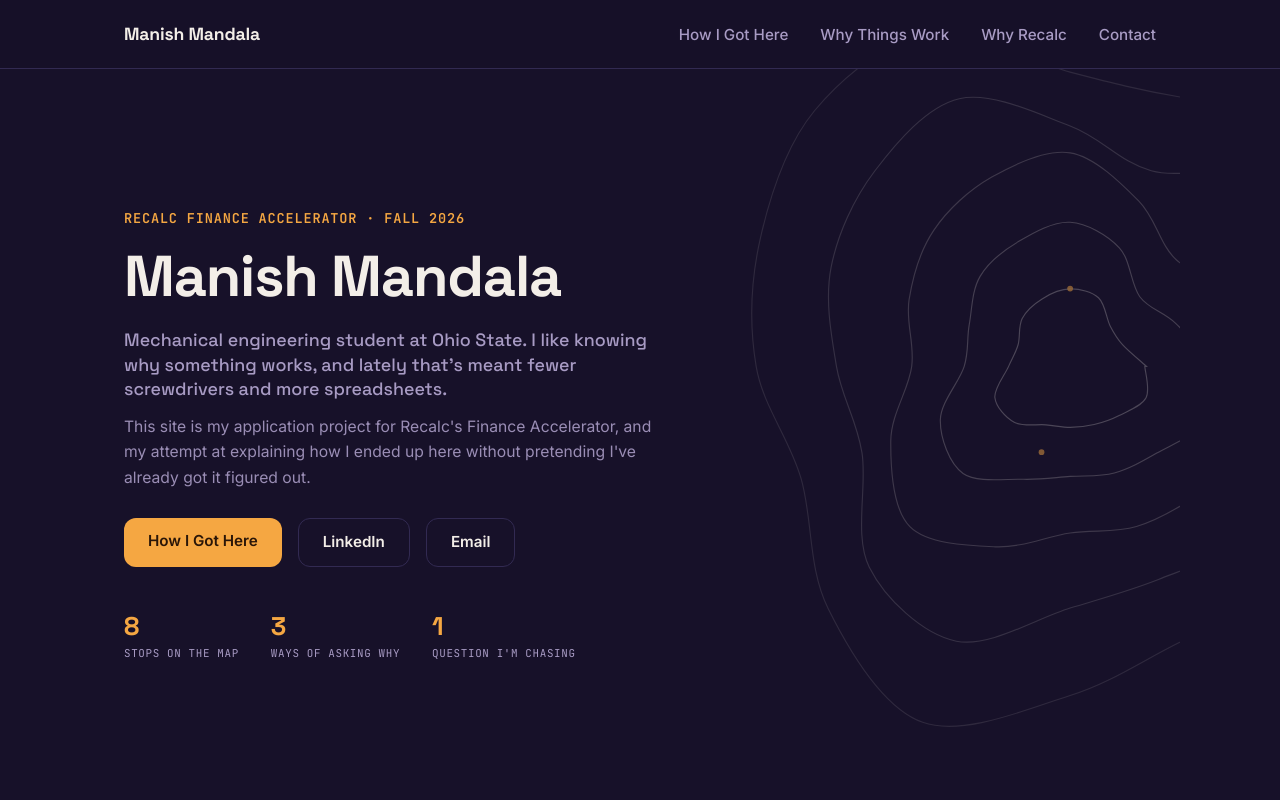
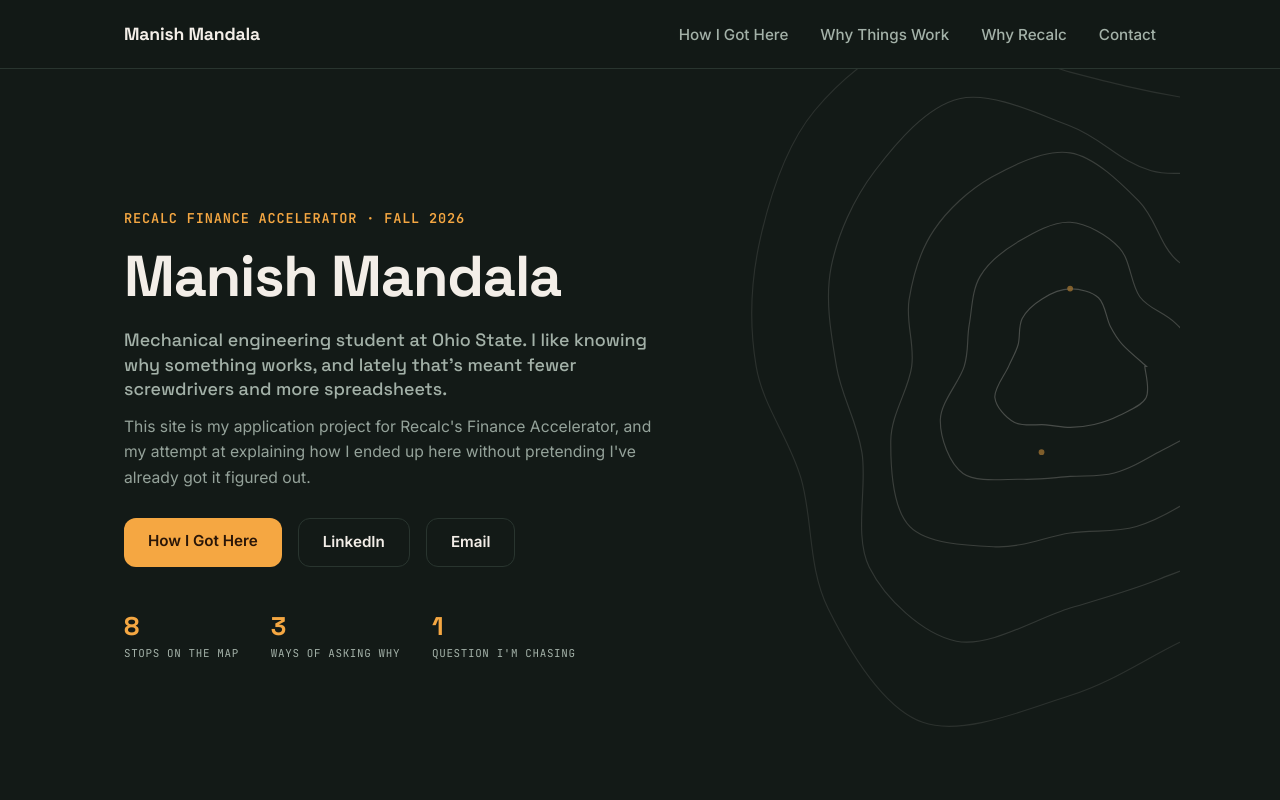
Before and after one commit to manishmandala/recalc-application, a Next.js app: page / in a window 1280 px wide. Shown: the top 800 px of the page. Built offline with nearby package versions, Linux system fonts and the light colour scheme.

Commit message:
Swap purple palette for deep sage to match the road scene
Co-Authored-By: Claude Opus 5.5 <noreply@anthropic.com>

```diff
--- a/app/globals.css
+++ b/app/globals.css
@@ -25,19 +25,19 @@
 
 :root {
   color-scheme: dark;
-  --background: #171129;
+  --background: #131a17;
   --foreground: #f3eee8;
-  --card: #1e1836;
+  --card: #19221e;
   --card-foreground: #f3eee8;
-  --muted: #1e1836;
-  --muted-foreground: #a89bc4;
-  --border: #322a52;
+  --muted: #19221e;
+  --muted-foreground: #a3b1a8;
+  --border: #29352f;
   --radius: 0.75rem;
 
   --brand: #f5a742;
   --brand-hover: #ffc06b;
-  --sky-top: #211a3d;
-  --sky-bottom: #3a2a4f;
+  --sky-top: #1c2a2c;
+  --sky-bottom: #4b4436;
 }
 
 @layer base {
```
